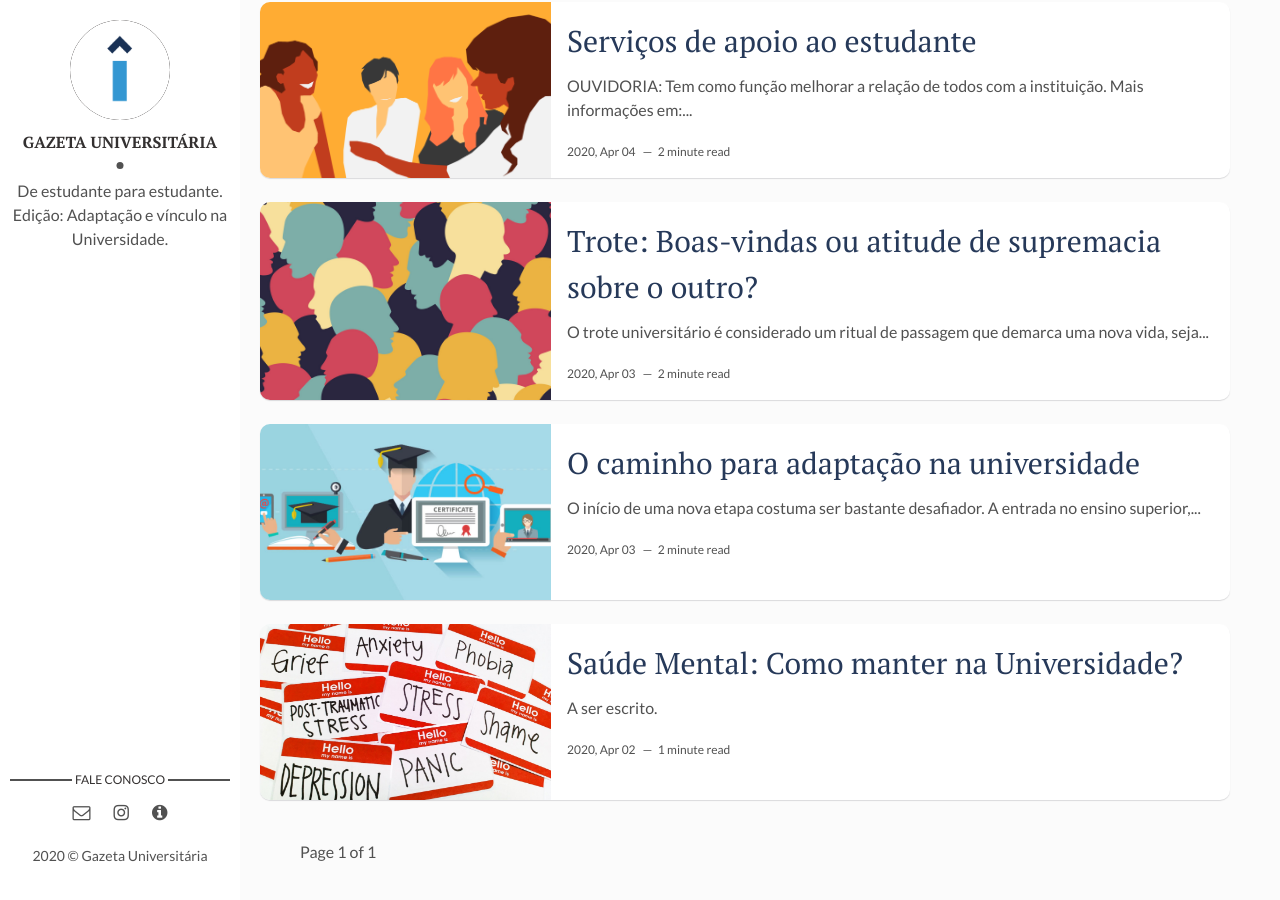
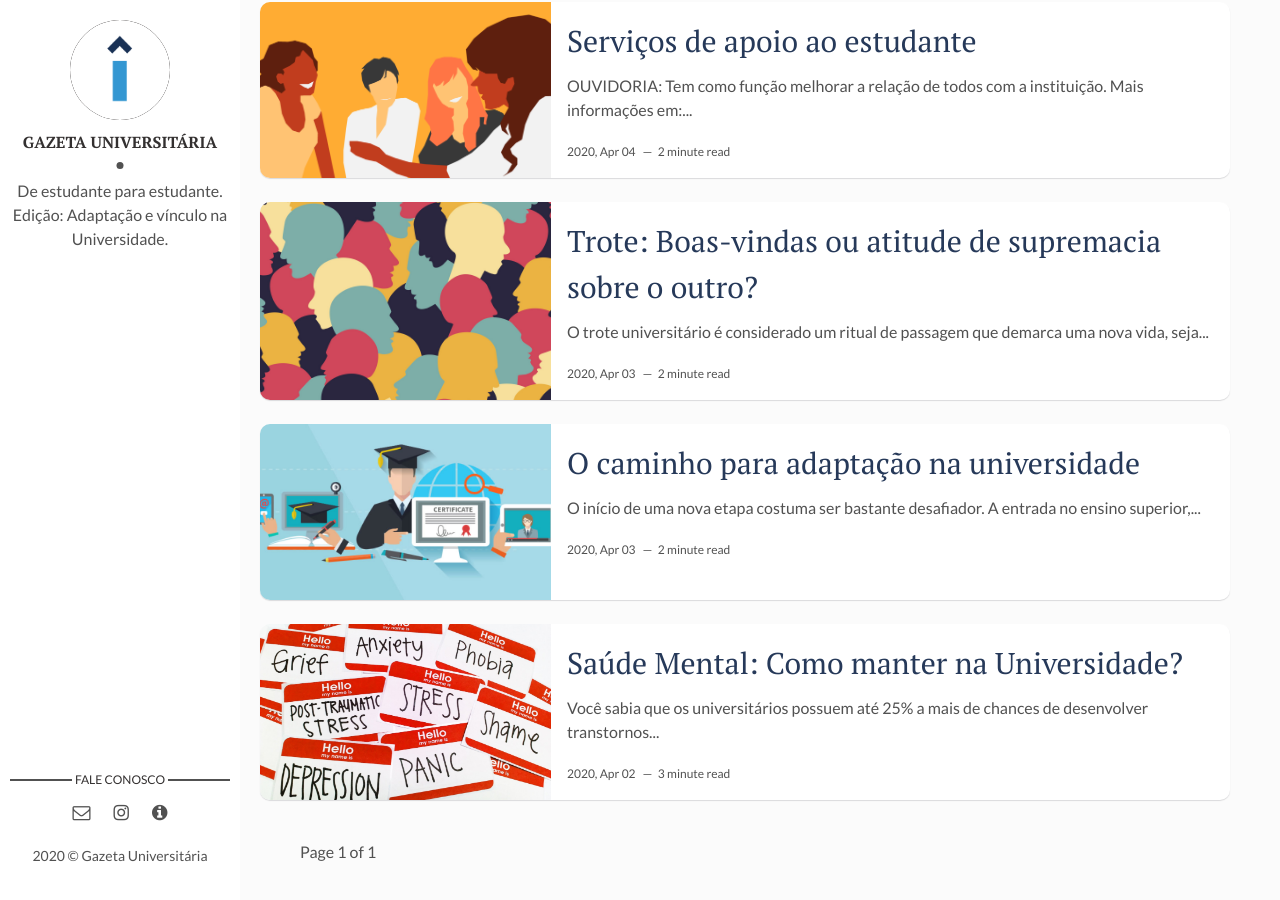
Before and after one commit to gazetauniversitaria/gazetauniversitaria.github.io, a Jekyll site: the page built from index.html, in a window 1280 px wide and 900 px high, scrolled down 818 px. Built offline with Jekyll 4.4.1, drawn with Linux system fonts in a browser that asks for light colours; the list of posts is cut into pages by our own code; part of the change alters nothing that is shown.

Commit message:
Update 2020-04-02-saude-mental.markdown

```diff
--- a/_posts/2020-04-02-saude-mental.markdown
+++ b/_posts/2020-04-02-saude-mental.markdown
@@ -4,7 +4,27 @@ title: "Saúde Mental: Como manter na Universidade?"
 date: 2020-04-02 11:00:00 +0300
 description: Ao projeto de jornal online; Gazeta Universitária
 img: saude-mental/ncapa.jpg
-tags: [Estudantes, Saúde Mental, Psicologia]
+tags: [Saúde Mental, Você Importa, Saúde Mental Importa, Cuide-se, Psicologia]
 ---
 
-A ser escrito.
+Você sabia que os universitários possuem até 25% a mais de chances de desenvolver transtornos mentais como depressão, ansiedade e estresse?
+
+Segundo uma pesquisa de perfil socioeconômico dos estudantes de graduação, feita pela Andifes (2014/2016), **80%** dos universitários entrevistados já tiveram problemas emocionais (ansiedade, insônia, tristeza permanente, pânico, ideia e pensamento de morte) e somente 4% contaram com apoio psicológico. Como causas desencadeadoras dos problemas emocionais foram mencionados: Problemas financeiros (42,21%), Carga excessiva de trabalhos estudantis (36,1%), Falta de disciplina e hábito de estudo (28,78%), Adaptação a mudanças de cidade, moradia e distância familiar (21,85%) e a relação com os professores (19,8%).
+
+O tema da saúde mental dos universitários e o papel das instituições de ensino ainda tem sido pouco pesquisado no Brasil, no entanto, o estudo desenvolvido pela Revista Semestral da Associação Brasileira de Psicologia Escolar e Educacional(2008), intitulado “Adaptação à universidade em jovens calouros” merece destaque. Nessa pesquisa, constatou-se que o processo de inserção e adaptação ao Ensino Superior conta com uma série de demandas que podem ser positivas ou não:
+(1) A saída de casa, a qual pode ser dificultosa (devido a um possível sentimento de solidão) ou boa, na perspectiva de maior autonomia.
+(2) Primeiras impressões, nas quais as instituições possuem protagonismo na concepção do estudante, já que podem vir a ser positivas ou não).
+(3) A percepção de mudanças em si mesmo, ou seja, há um ambiente que exige demandas diferentes das já vividas.
+(4) A própria adaptação ao curso, na qual confere uma multiplicidade de fatores, como o vínculo social, relações estudante-professor, além da estrutura e o que\como a instituição está ofertando.
+Dada a importância deste assunto e a constatação de que a "Universidade" tem sido fonte de sofrimento psíquico, é que se faz importante pensar a responsabilidade e o papel das instituições na promoção da qualidade de vida dos seus estudantes.
+
+É válido ressaltar que as expectativas as quais os calouros depositam em relação à entrada no ensino superior podem ser frustradas com a constatação de uma realidade não tão simples, afinal, ser universitário não é fácil e demanda bastante investimento individual. O sociólogo Ulrich Beck acredita que essa ruptura com as expectativas corrobora na aparição de sentimentos negativos como frustração, inquietação e medo (sentimentos que se acentuados e somados uns aos outros, podem acarretar em transtornos), porém, em paralelo, com ajuda profissional (psicológica) é possível que esta ruptura seja analisada e tratada, promovendo no estudante novas possibilidades de desenvolvimento saudável.
+
+Para além das expectativas pessoais, muitas das causas acima mencionadas podem ser minimizadas pela própria instituição de ensino, sobretudo porque estudantes que contam com mais suporte institucional são aqueles com maior propensão para o desenvolvimento intelectual e sucesso acadêmico. Ademais, instituições que oferecem estratégias de apoio à seus estudantes contam com menor índice de evasão.
+
+Pensando sobre o papel da instituição, você sabia que o Centro Universitário Integrado de Campo Mourão fornece uma gama de serviços de apoio aos seus alunos? Inclusive apoio emocional? [Confira aqui](https://gazetauniversitaria.github.io/apoio/)
+
+
+> Autores:
+>
+> -- <cite> Ana Krichicovski, Diego Slusarski, Eduardo de Paula, Karina dos Santos e Thyago Prates.</cite>
```
